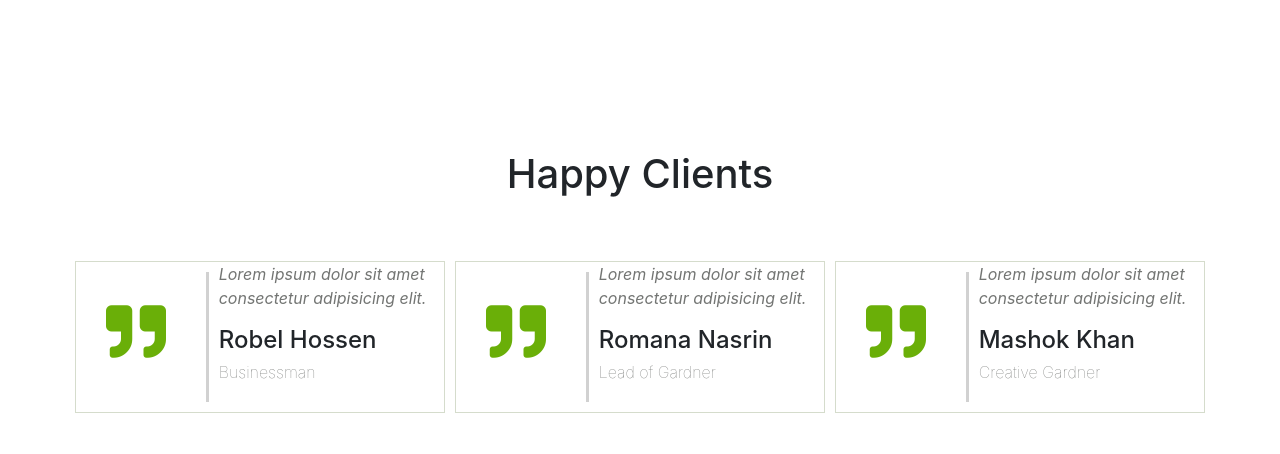
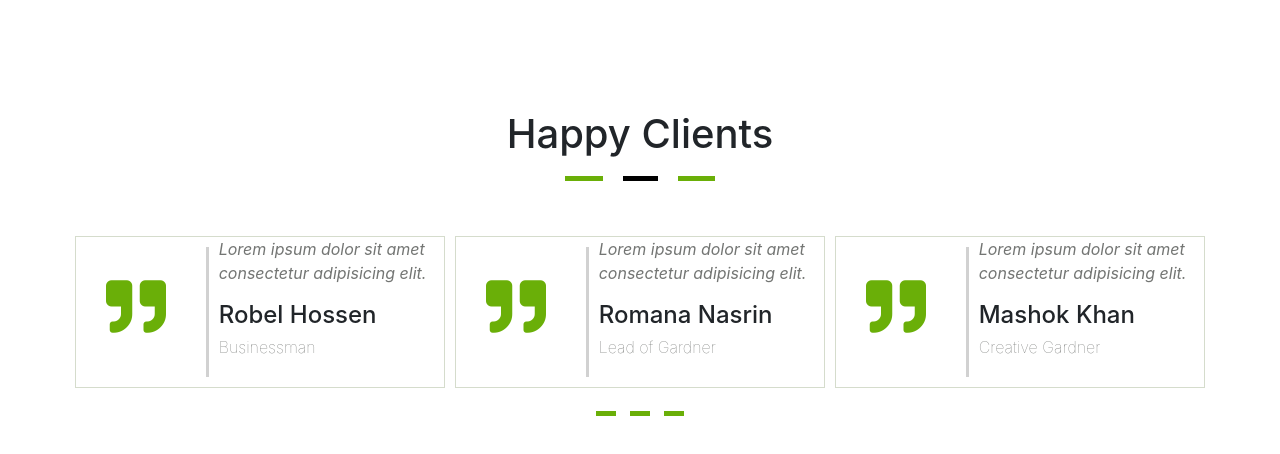
Before and after one commit to khanmuhammadhridoy/happyclint, a plain HTML site: page index.html in a window 1280 px wide. Drawn offline with Linux system fonts and the light colour scheme.

Commit message:
Add files via upload

```diff
--- a/css/style.css
+++ b/css/style.css
@@ -2,9 +2,28 @@
     padding: 100px 0px;
 }
 
+.green {
+    background: #6aaf08;
+    height: 5px;
+    width: 150px;
+    margin: auto;
+    margin-bottom: 50px;
+}
+
+.black {
+    background: #000;
+    height: 100%;
+    width: 50%;
+    margin: auto;
+    border-left: 20px solid #fff;
+    border-right: 20px solid #fff;
+}
+
+
+
 .container .head h1 {
     text-align: center;
-    padding:50px 0px;
+    padding: 10px 0px;
     /* position: relative; */
 }
 
@@ -23,9 +42,10 @@
     height: 5px;
     background: #6aaf08;
 }
-.box{
+
+.box {
     border: 1px solid #d5dccc;
-    margin:5px;
+    margin: 5px;
 }
 
 .ico {
@@ -54,3 +74,18 @@
     color: #737573;
 
 }
+
+.owl-dot span {
+    border-radius: 0px !important;
+    width: 20px !important;
+    height: 5px !important;
+    background: #6aaf08 !important;
+}
+
+.owl-dot span:active {
+    background: #000 !important;
+}
+
+.owl-dot span:hover {
+    background: #000 !important;
+}
--- a/index.html
+++ b/index.html
@@ -26,8 +26,71 @@
     <div class="container">
         <div class="head">
             <h1>Happy Clients</h1>
+            <div class="green">
+                <div class="black"></div>
+            </div>
         </div>
         <div class="owl-carousel owl-theme">
+            <div class="box d-flex">
+                <div class="ico">
+                    <i class="fas fa-quote-right"></i> </div>
+                <div class="line"></div>
+                <div class="text">
+                    <p>Lorem ipsum dolor sit amet consectetur adipisicing elit.</p>
+                    <h4>Robel Hossen</h4>
+                    <h6>Businessman</h6>
+                </div>
+            </div>
+            <div class="box d-flex">
+                <div class="ico">
+                    <i class="fas fa-quote-right"></i> </div>
+                <div class="line"></div>
+                <div class="text">
+                    <p>Lorem ipsum dolor sit amet consectetur adipisicing elit.</p>
+                    <h4>Romana Nasrin</h4>
+                    <h6>Lead of Gardner</h6>
+                </div>
+            </div>
+            <div class="box d-flex">
+                <div class="ico">
+                    <i class="fas fa-quote-right"></i> </div>
+                <div class="line"></div>
+                <div class="text">
+                    <p>Lorem ipsum dolor sit amet consectetur adipisicing elit.</p>
+                    <h4>Mashok Khan</h4>
+                    <h6>Creative Gardner</h6>
+                </div>
+            </div>
+            <div class="box d-flex">
+                <div class="ico">
+                    <i class="fas fa-quote-right"></i> </div>
+                <div class="line"></div>
+                <div class="text">
+                    <p>Lorem ipsum dolor sit amet consectetur adipisicing elit.</p>
+                    <h4>Robel Hossen</h4>
+                    <h6>Businessman</h6>
+                </div>
+            </div>
+            <div class="box d-flex">
+                <div class="ico">
+                    <i class="fas fa-quote-right"></i> </div>
+                <div class="line"></div>
+                <div class="text">
+                    <p>Lorem ipsum dolor sit amet consectetur adipisicing elit.</p>
+                    <h4>Romana Nasrin</h4>
+                    <h6>Lead of Gardner</h6>
+                </div>
+            </div>
+            <div class="box d-flex">
+                <div class="ico">
+                    <i class="fas fa-quote-right"></i> </div>
+                <div class="line"></div>
+                <div class="text">
+                    <p>Lorem ipsum dolor sit amet consectetur adipisicing elit.</p>
+                    <h4>Mashok Khan</h4>
+                    <h6>Creative Gardner</h6>
+                </div>
+            </div>
             <div class="box d-flex">
                 <div class="ico">
                     <i class="fas fa-quote-right"></i> </div>
--- a/js/script.js
+++ b/js/script.js
@@ -2,7 +2,9 @@ $(document).ready(function () {
     $(".owl-carousel ").owlCarousel({
         items: 3,
         loop: true,
-        nav: true,
         dots: true,
+        autoplay: true,
+        autoplayTimeout:1500,
+        autoplayHoverPause: true,
     });
 });
```
